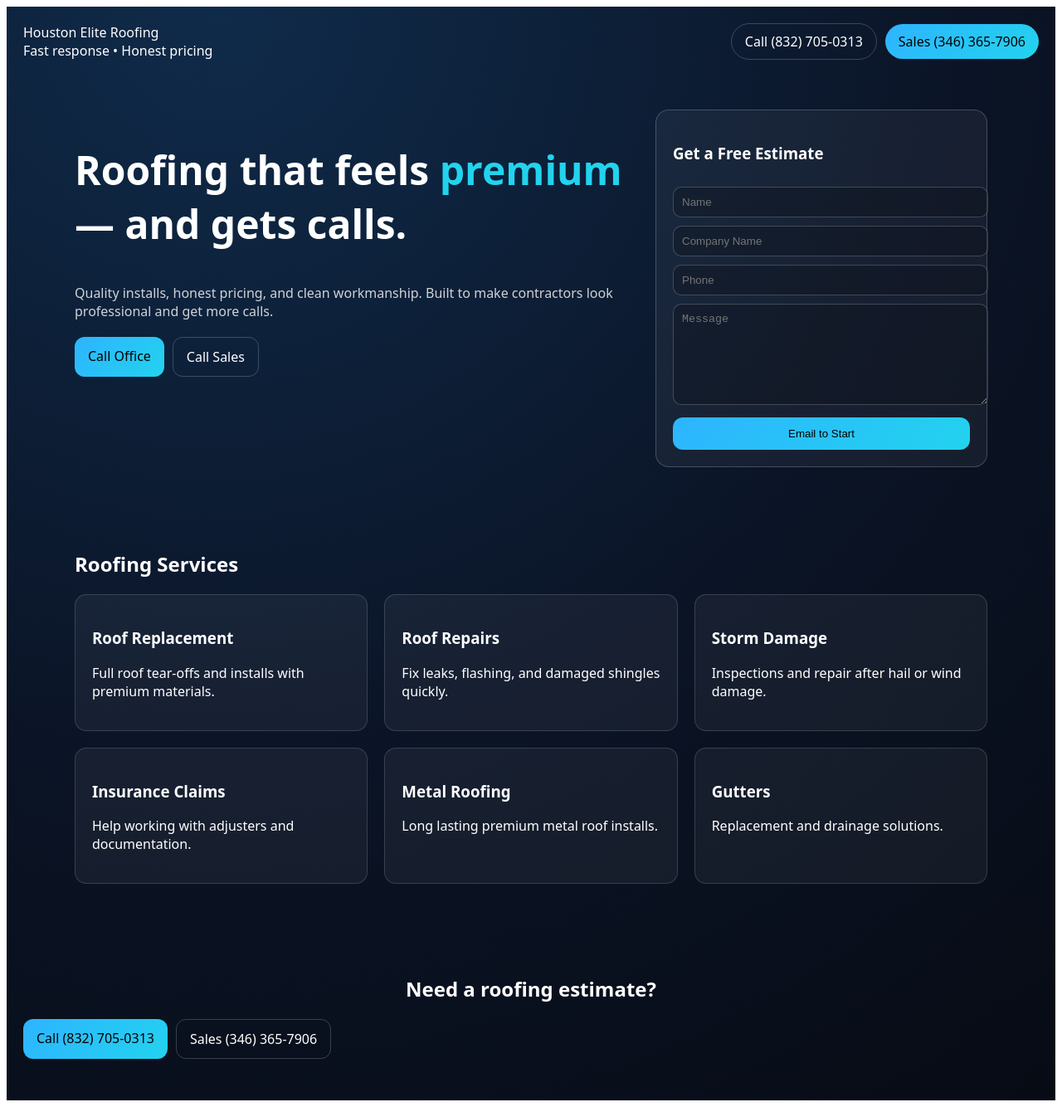
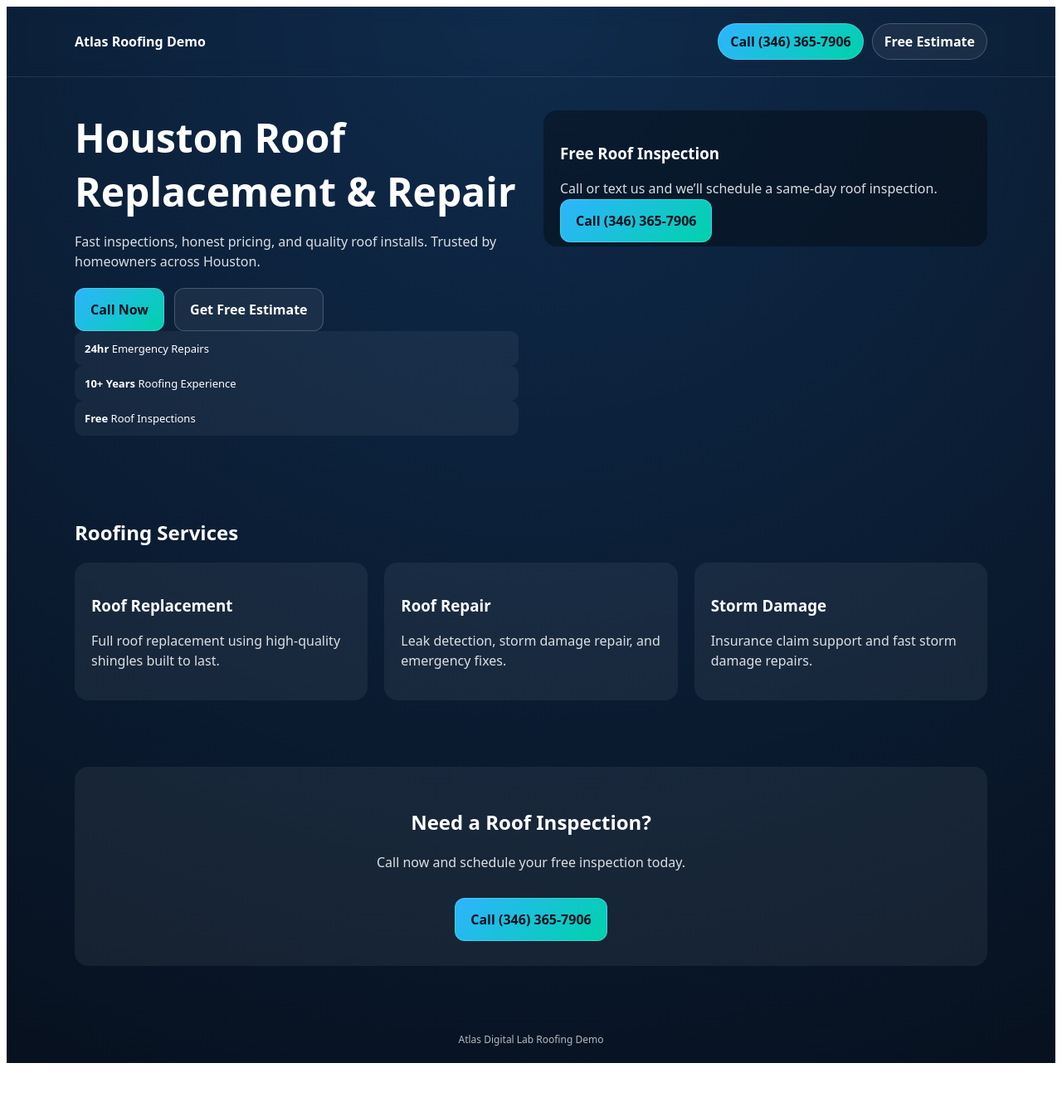
Before and after one commit to Paul4240/atlas-digital-lab, a Next.js app: page /demo/roofing in a window 1280 px wide. Shown: the whole page at 83% size. After the commit the page ends 1289 px from the top, so only its background shows below. Built offline with nearby package versions, Linux system fonts and the light colour scheme.

Commit message:
added luxury interior styling demo

```diff
--- a/app/demo/roofing/page.tsx
+++ b/app/demo/roofing/page.tsx
@@ -1,296 +1,321 @@
 "use client";
 
-import { useState } from "react";
+import React from "react";
 
 export default function RoofingDemo() {
-  const MAIN_PHONE = "8327050313";
-  const MAIN_PRETTY = "(832) 705-0313";
-
-  const SALES_PHONE = "3463657906";
-  const SALES_PRETTY = "(346) 365-7906";
-
-  const EMAIL = "hello@atlasdigitallab.com";
-
-  const [name, setName] = useState("");
-  const [company, setCompany] = useState("");
-  const [phone, setPhone] = useState("");
-  const [message, setMessage] = useState("");
-
-  function submitForm() {
-    const subject = "Roof Estimate Request";
-
-    const body = `
-Name: ${name}
-Company: ${company}
-Phone: ${phone}
-
-Message:
-${message}
-`;
-
-    const mailto = `mailto:${EMAIL}?subject=${encodeURIComponent(
-      subject
-    )}&body=${encodeURIComponent(body)}`;
-
-    window.location.href = mailto;
-  }
+  const PHONE = "(346) 365-7906";
+  const PHONE_LINK = "tel:3463657906";
 
   return (
     <main className="page">
-      {/* Header */}
-      <header className="header">
-        <div className="brand">
-          <div className="brandTitle">Houston Elite Roofing</div>
-          <div className="brandSub">Fast response • Honest pricing</div>
+
+      {/* NAVBAR */}
+
+      <div className="nav">
+        <div className="container navInner">
+          <div className="brand">
+            Atlas Roofing Demo
+          </div>
+
+          <div className="navCtas">
+            <a href={PHONE_LINK} className="pill primary">
+              Call {PHONE}
+            </a>
+            <a href={PHONE_LINK} className="pill">
+              Free Estimate
+            </a>
+          </div>
         </div>
+      </div>
 
-        <div className="headerBtns">
-          <a className="pill" href={`tel:${MAIN_PHONE}`}>
-            Call {MAIN_PRETTY}
-          </a>
-          <a className="pill primary" href={`tel:${SALES_PHONE}`}>
-            Sales {SALES_PRETTY}
-          </a>
-        </div>
-      </header>
+      {/* HERO */}
 
-      {/* Hero */}
-      <section className="hero">
+      <section className="hero container">
+
         <div className="heroLeft">
+
           <h1>
-            Roofing that feels <span className="accent">premium</span> — and
-            gets calls.
+            Houston Roof Replacement & Repair
           </h1>
 
-          <p className="sub">
-            Quality installs, honest pricing, and clean workmanship. Built to
-            make contractors look professional and get more calls.
+          <p>
+            Fast inspections, honest pricing, and quality roof installs.
+            Trusted by homeowners across Houston.
           </p>
 
           <div className="ctaRow">
-            <a className="btn primary" href={`tel:${MAIN_PHONE}`}>
-              Call Office
+            <a href={PHONE_LINK} className="btn primary">
+              Call Now
             </a>
-            <a className="btn" href={`tel:${SALES_PHONE}`}>
-              Call Sales
+
+            <a href={PHONE_LINK} className="btn">
+              Get Free Estimate
+            </a>
+          </div>
+
+          <div className="stat">
+  <strong>24hr</strong>{" "}
+  Emergency Repairs
+</div>
+
+<div className="stat">
+  <strong>10+ Years</strong>{" "}
+  Roofing Experience
+</div>
+
+<div className="stat">
+  <strong>Free</strong>{" "}
+  Roof Inspections
+</div>
+
+        </div>
+
+        <div className="heroRight">
+          <div className="heroCard">
+            <h3>Free Roof Inspection</h3>
+
+            <p>
+              Call or text us and we’ll schedule a same-day roof inspection.
+            </p>
+
+            <a href={PHONE_LINK} className="btn primary full">
+              Call {PHONE}
             </a>
           </div>
         </div>
 
-        {/* Estimate Form */}
-        <div className="formCard">
-          <h3>Get a Free Estimate</h3>
-
-          <input
-            className="input"
-            placeholder="Name"
-            value={name}
-            onChange={(e) => setName(e.target.value)}
-          />
-
-          <input
-            className="input"
-            placeholder="Company Name"
-            value={company}
-            onChange={(e) => setCompany(e.target.value)}
-          />
-
-          <input
-            className="input"
-            placeholder="Phone"
-            value={phone}
-            onChange={(e) => setPhone(e.target.value)}
-          />
-
-          <textarea
-            className="textarea"
-            placeholder="Message"
-            value={message}
-            onChange={(e) => setMessage(e.target.value)}
-          />
-
-          <button className="btn primary full" onClick={submitForm}>
-            Email to Start
-          </button>
-        </div>
       </section>
 
-      {/* Services */}
-      <section className="section">
+      {/* SERVICES */}
+
+      <section className="container section">
+
         <h2>Roofing Services</h2>
 
         <div className="grid">
+
           <div className="card">
             <h3>Roof Replacement</h3>
-            <p>Full roof tear-offs and installs with premium materials.</p>
+            <p>
+              Full roof replacement using high-quality shingles built to last.
+            </p>
           </div>
 
           <div className="card">
-            <h3>Roof Repairs</h3>
-            <p>Fix leaks, flashing, and damaged shingles quickly.</p>
+            <h3>Roof Repair</h3>
+            <p>
+              Leak detection, storm damage repair, and emergency fixes.
+            </p>
           </div>
 
           <div className="card">
             <h3>Storm Damage</h3>
-            <p>Inspections and repair after hail or wind damage.</p>
+            <p>
+              Insurance claim support and fast storm damage repairs.
+            </p>
           </div>
 
-          <div className="card">
-            <h3>Insurance Claims</h3>
-            <p>Help working with adjusters and documentation.</p>
-          </div>
+        </div>
 
-          <div className="card">
-            <h3>Metal Roofing</h3>
-            <p>Long lasting premium metal roof installs.</p>
-          </div>
-
-          <div className="card">
-            <h3>Gutters</h3>
-            <p>Replacement and drainage solutions.</p>
-          </div>
-        </div>
       </section>
 
-      {/* Bottom CTA */}
-      <section className="bottom">
-        <h2>Need a roofing estimate?</h2>
+      {/* CTA */}
 
-        <div className="ctaRow">
-          <a className="btn primary" href={`tel:${MAIN_PHONE}`}>
-            Call {MAIN_PRETTY}
+      <section className="container section">
+
+        <div className="ctaBlock">
+
+          <h2>Need a Roof Inspection?</h2>
+
+          <p>
+            Call now and schedule your free inspection today.
+          </p>
+
+          <a href={PHONE_LINK} className="btn primary big">
+            Call {PHONE}
           </a>
 
-          <a className="btn" href={`tel:${SALES_PHONE}`}>
-            Sales {SALES_PRETTY}
-          </a>
         </div>
+
       </section>
 
+      {/* FOOTER */}
+
+      <footer className="container footer">
+        Atlas Digital Lab Roofing Demo
+      </footer>
+
+
       <style jsx>{`
-        .page {
-          min-height: 100vh;
-          background: radial-gradient(circle at 20% 0%, #0f2b4a 0%, #0b1426 55%, #070b14 100%);
-          color: white;
-          font-family: system-ui;
+
+        .page{
+          min-height:100vh;
+          background: radial-gradient(circle at top,#0f2b4c,#07111f);
+          color:white;
+          font-family:system-ui,-apple-system,Segoe UI,Roboto,Arial;
         }
 
-        .header {
-          display: flex;
-          justify-content: space-between;
-          align-items: center;
-          padding: 20px;
+        .container{
+          max-width:1100px;
+          margin:auto;
+          padding:20px;
         }
 
-        .pill {
-          padding: 10px 16px;
-          border-radius: 999px;
-          border: 1px solid rgba(255,255,255,.2);
-          margin-left: 10px;
-          text-decoration: none;
-          color: white;
+        @media (max-width: 700px){
+
+  .navInner{
+    flex-direction: column;
+    align-items: flex-start;
+    gap: 10px;
+  }
+
+  .navCtas{
+    width: 100%;
+    display: flex;
+    flex-direction: column;
+    gap: 10px;
+  }
+
+  .navCtas a{
+    width: 100%;
+    text-align: center;
+  }
+
+}
+
+        .nav{
+          border-bottom:1px solid rgba(255,255,255,.1);
+          backdrop-filter:blur(10px);
         }
 
-        .pill.primary {
-          background: linear-gradient(135deg,#2eb4ff,#22d3ee);
-          color: black;
-          border: none;
+        .navInner{
+          display:flex;
+          justify-content:space-between;
+          align-items:center;
+          gap:10px;
         }
 
-        .hero {
-          display: grid;
-          grid-template-columns: 1fr 400px;
-          gap: 40px;
-          max-width: 1100px;
-          margin: auto;
-          padding: 40px 20px;
+        .brand{
+          font-weight:800;
         }
 
-        h1 {
-          font-size: 48px;
+        .navCtas{
+          display:flex;
+          gap:10px;
         }
 
-        .accent {
-          color: #22d3ee;
+        .pill{
+          padding:10px 14px;
+          border-radius:999px;
+          border:1px solid rgba(255,255,255,.2);
+          text-decoration:none;
+          color:white;
+          font-weight:700;
+          background:rgba(255,255,255,.06);
         }
 
-        .sub {
-          margin-top: 12px;
-          opacity: .8;
+        .hero{
+          display:grid;
+          grid-template-columns:1fr 1fr;
+          gap:30px;
+          padding-top:40px;
         }
 
-        .ctaRow {
-          margin-top: 20px;
-          display: flex;
-          gap: 10px;
+        h1{
+          font-size:48px;
+          margin:0;
         }
 
-        .btn {
-          padding: 12px 16px;
-          border-radius: 12px;
-          border: 1px solid rgba(255,255,255,.2);
-          text-decoration: none;
-          color: white;
+        p{
+          opacity:.85;
+          line-height:1.5;
         }
 
-        .btn.primary {
-          background: linear-gradient(135deg,#2eb4ff,#22d3ee);
-          border: none;
-          color: black;
+        .ctaRow{
+          display:flex;
+          gap:12px;
+          margin-top:20px;
         }
 
-        .btn.full {
-          width: 100%;
-          margin-top: 10px;
+        .btn{
+          padding:14px 18px;
+          border-radius:12px;
+          border:1px solid rgba(255,255,255,.2);
+          text-decoration:none;
+          color:white;
+          font-weight:800;
+          background:rgba(255,255,255,.06);
         }
 
-        .formCard {
-          background: rgba(255,255,255,.05);
-          border: 1px solid rgba(255,255,255,.2);
-          border-radius: 16px;
-          padding: 20px;
+        .primary{
+          background:linear-gradient(135deg,#2eb4ff,#00d2aa);
+          color:#07111f;
         }
 
-        .input, .textarea {
-          width: 100%;
-          padding: 10px;
-          margin-top: 10px;
-          border-radius: 10px;
-          border: 1px solid rgba(255,255,255,.2);
-          background: rgba(0,0,0,.2);
-          color: white;
+        .heroStats{
+          display:grid;
+          grid-template-columns:repeat(3,1fr);
+          gap:10px;
+          margin-top:20px;
         }
 
-        .textarea {
-          min-height: 100px;
+        .stat{
+          background:rgba(255,255,255,.05);
+          padding:12px;
+          border-radius:10px;
+          font-size:13px;
         }
 
-        .section {
-          max-width: 1100px;
-          margin: auto;
-          padding: 40px 20px;
+        .heroCard{
+          background:rgba(0,0,0,.35);
+          padding:20px;
+          border-radius:16px;
         }
 
-        .grid {
-          display: grid;
-          grid-template-columns: repeat(3,1fr);
-          gap: 20px;
-          margin-top: 20px;
+        .full{
+          width:100%;
         }
 
-        .card {
-          background: rgba(255,255,255,.05);
-          padding: 20px;
-          border-radius: 14px;
-          border: 1px solid rgba(255,255,255,.15);
+        .section{
+          margin-top:40px;
         }
 
-        .bottom {
-          text-align: center;
-          padding: 50px 20px;
+        .grid{
+          display:grid;
+          grid-template-columns:repeat(3,1fr);
+          gap:20px;
+          margin-top:20px;
         }
 
-        @media (max-width:900px){
+        .card{
+          background:rgba(255,255,255,.06);
+          padding:20px;
+          border-radius:16px;
+        }
+
+        .ctaBlock{
+          background:rgba(255,255,255,.06);
+          padding:30px;
+          border-radius:16px;
+          text-align:center;
+        }
+
+        .big{
+          margin-top:15px;
+          display:inline-block;
+        }
+
+        .footer{
+          margin-top:40px;
+          opacity:.7;
+          font-size:12px;
+          text-align:center;
+        }
+
+        /* MOBILE */
+
+        @media(max-width:900px){
+
           .hero{
             grid-template-columns:1fr;
           }
@@ -298,8 +323,43 @@ ${message}
           .grid{
             grid-template-columns:1fr;
           }
+
+          .heroStats{
+            grid-template-columns:1fr;
+          }
+
+          .navInner{
+            flex-direction:column;
+            align-items:flex-start;
+          }
+
+          .navCtas{
+            width:100%;
+            flex-direction:column;
+          }
+
+          .pill{
+            width:100%;
+            text-align:center;
+          }
+
+          .ctaRow{
+            flex-direction:column;
+          }
+
+          .btn{
+            width:100%;
+            text-align:center;
+          }
+
+          h1{
+            font-size:36px;
+          }
+
         }
+
       `}</style>
+
     </main>
   );
 }
```
Also changed, not shown: app/demo/dvhomestyling/page.tsx (added, +241 -0 lines).
